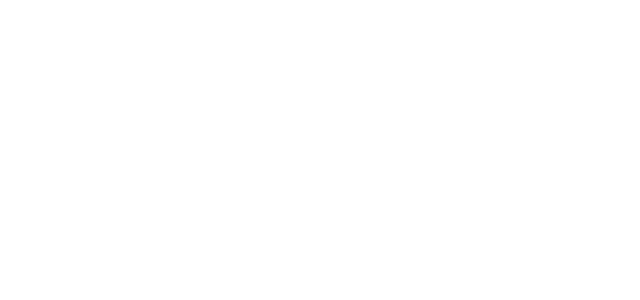
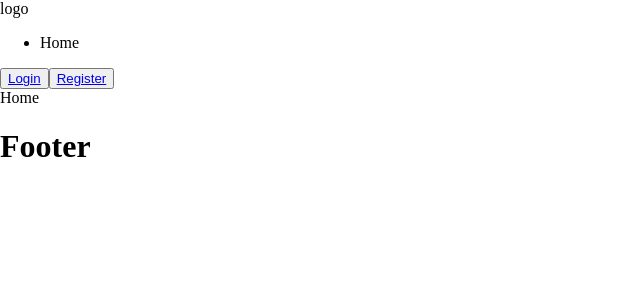
Before and after one commit to indrephone/ReactAtsIndre, a React (Create React App) app: page / in a window 1280 px wide. Shown: the top 300 px of the page, without its empty margins (0-640 px from the left). Built offline with nearby package versions, Linux system fonts and the light colour scheme.

Commit message:
create main routes in app, mainOutlet with header and footer components

```diff
--- a/src/App.tsx
+++ b/src/App.tsx
@@ -1,6 +1,20 @@
+import { Routes, Route } from 'react-router-dom';
+import Login from './components/pages/Login';
+import Register from './components/pages/Register';
+import MainOutlet from './components/outlets/MainOutlet';
+import Home from './components/pages/Home';
+
+
 const App = () => {
   return (
     <>
+     <Routes>
+       <Route path="login" element={<Login />} />
+       <Route path="register" element={<Register />} />
+       <Route element={<MainOutlet />}>
+          <Route index element={<Home />} />
+       </Route>
+     </Routes>
     </>
   );
 }
--- /dev/null
+++ b/src/components/UI/organisms/Footer.tsx
@@ -0,0 +1,9 @@
+const Footer = () => {
+    return (
+        <footer>
+            <h1>Footer</h1>
+        </footer>
+     );
+}
+
+export default Footer;
--- /dev/null
+++ b/src/components/UI/organisms/Header.tsx
@@ -0,0 +1,27 @@
+import { NavLink, Link } from "react-router-dom";
+import styled from "styled-components";
+
+const Header = () => {
+    return (
+        <header>
+            <div>
+               <div>logo</div>
+            </div>
+
+            <nav>
+                <ul>
+                    <li>Home</li>
+
+                </ul>
+            </nav>
+
+            <div>
+               <button><Link to="/login">Login</Link></button>
+               <button><Link to="/register">Register</Link></button>
+            </div>
+
+        </header>
+     );
+}
+
+export default Header;
--- /dev/null
+++ b/src/components/outlets/MainOutlet.tsx
@@ -0,0 +1,17 @@
+import { Outlet } from 'react-router-dom';
+import Header from '../UI/organisms/Header';
+import Footer from '../UI/organisms/Footer';
+
+const MainOutlet = () => {
+    return (
+        <>
+         <Header />
+           <main>
+             <Outlet />
+           </main>
+         <Footer />
+        </>
+     );
+}
+
+export default MainOutlet;
--- a/src/index.tsx
+++ b/src/index.tsx
@@ -1,10 +1,13 @@
 import ReactDOM from 'react-dom/client';
 import './index.css';
 import App from './App';
+import { BrowserRouter } from 'react-router-dom';
 
 const root = ReactDOM.createRoot(
   document.getElementById('root') as HTMLDivElement
 );
 root.render(
-  <App />
+    <BrowserRouter>
+         <App />
+    </BrowserRouter>
 );
```
